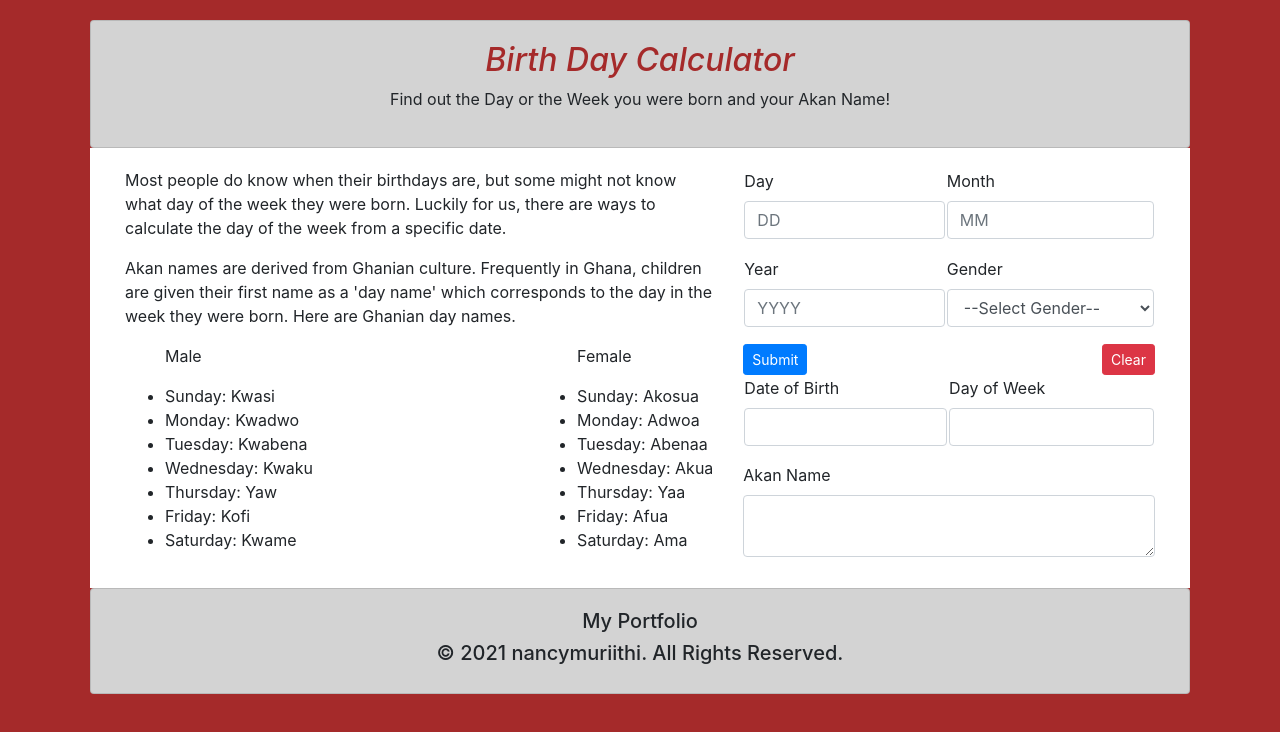
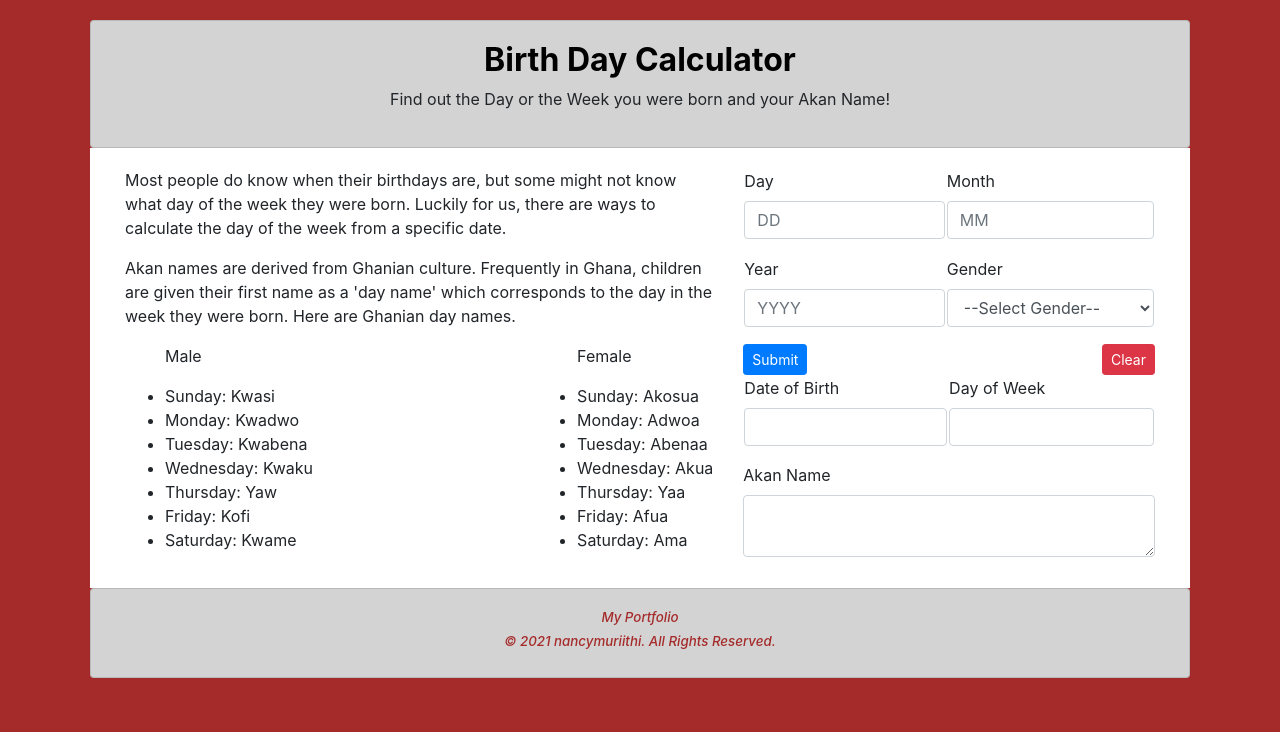
Before and after one commit to nancymuriithi/Birthday-Calculator, a plain HTML site: page index.html in a window 1280 px wide. Drawn offline with Linux system fonts and the light colour scheme.

Commit message:
Modify page styling on css page

```diff
--- a/css/cssstyle.css
+++ b/css/cssstyle.css
@@ -30,6 +30,12 @@ body {
 }
 
 h2 {
+    color: black;
+    font-weight: bold;
+  }
+
+  h5 {
     font-style: italic;
+    font-size: smaller;
     color: brown;
   }
```
